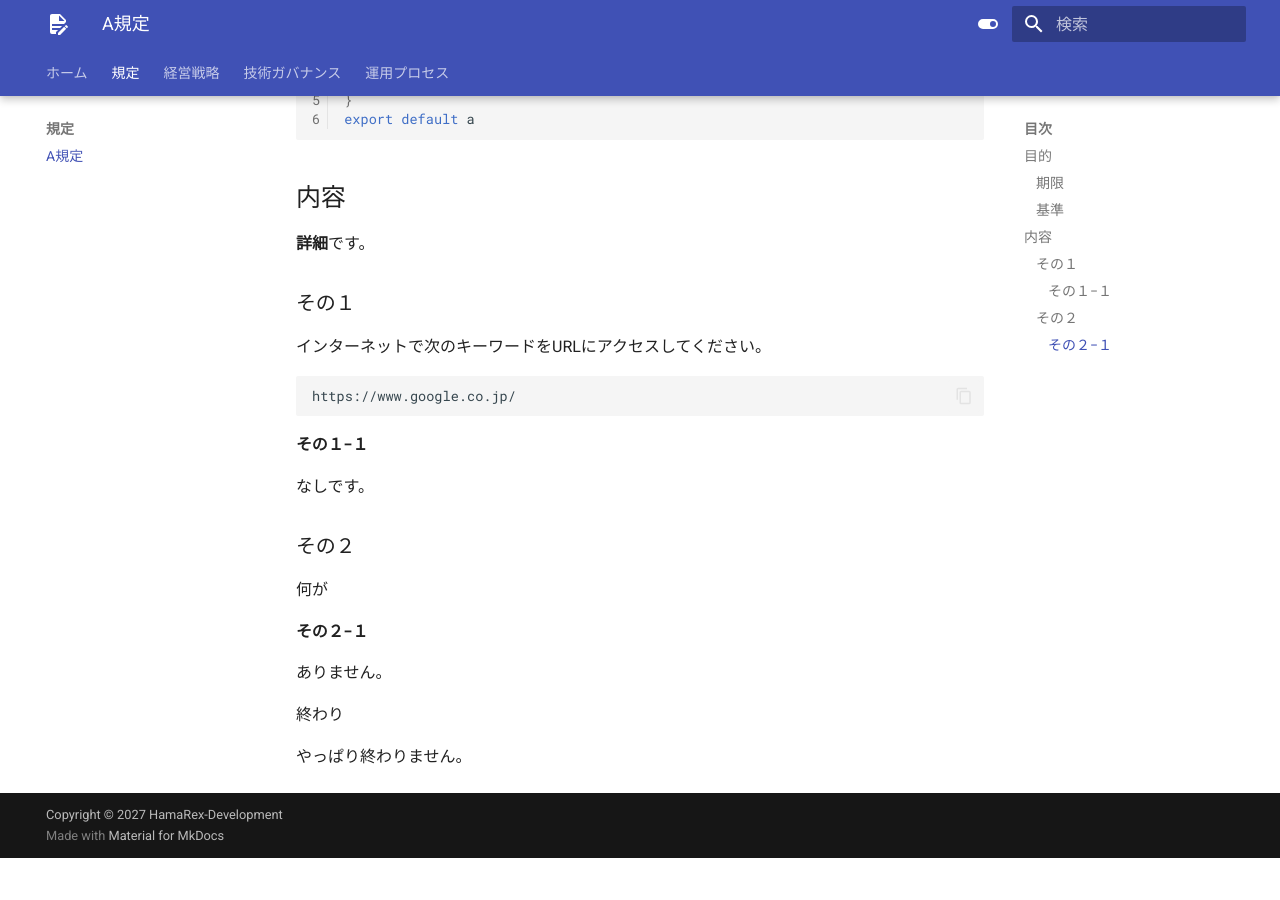
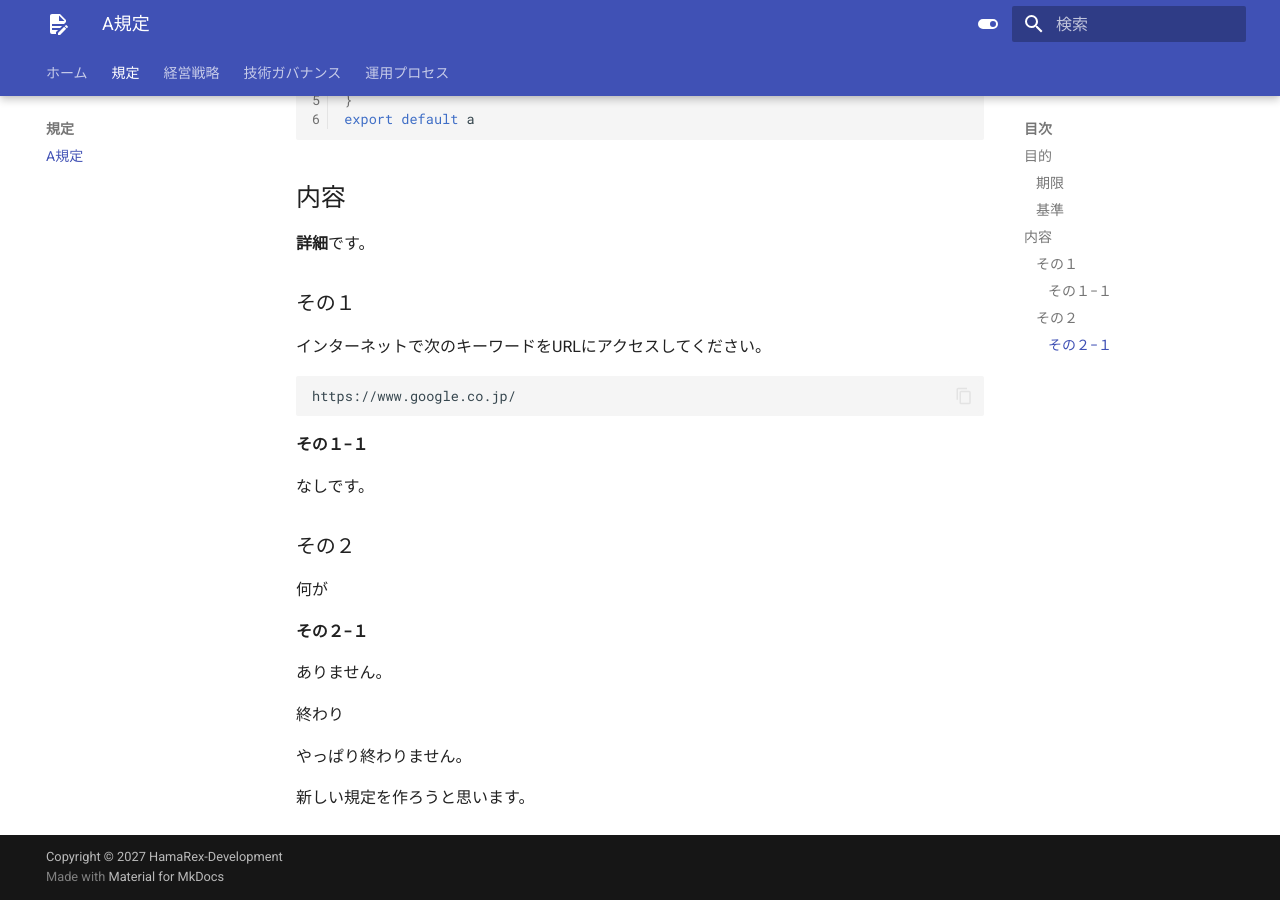
Before and after one commit to hamarex/mkdoc-test, an MkDocs documentation site: the page built from docs/kitei/a.md, in a window 1280 px wide and 900 px high, scrolled down 773 px. Built offline with MkDocs 1.6.1 and Material for MkDocs 9.7.7, drawn with Linux system fonts in a browser that asks for light colours; before the commit the page ends 1631 px from its top, so only the background shows below that.

Commit message:
update new kitei

```diff
--- a/docs/kitei/a.md
+++ b/docs/kitei/a.md
@@ -51,3 +51,5 @@ https://www.google.co.jp/
 終わり
 
 やっぱり終わりません。
+
+新しい規定を作ろうと思います。
```
